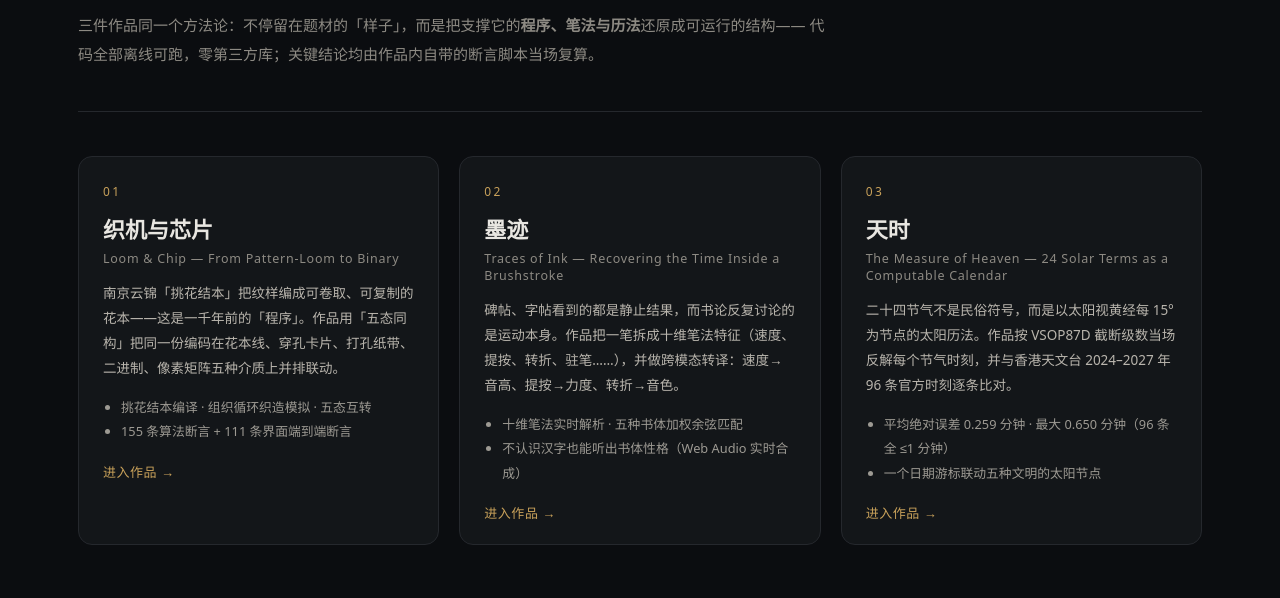
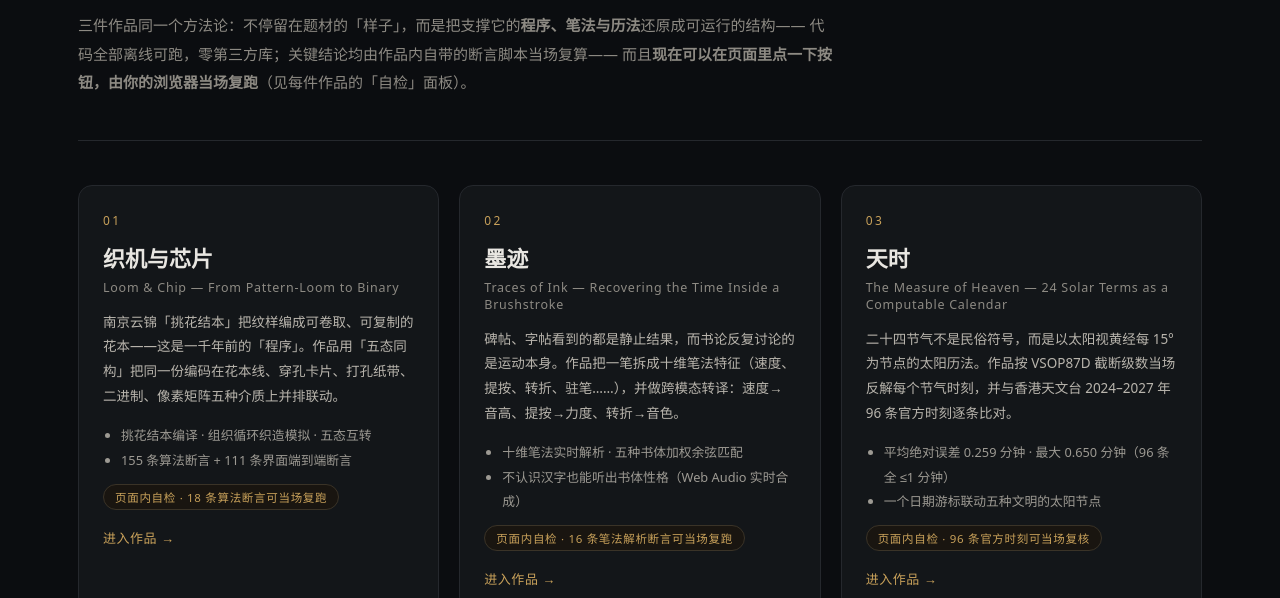
Before and after one commit to secret-justice/civilization-codes, a plain HTML site: page index.html in a window 1280 px wide. Shown: the part 219-817 px from the top of the page. Drawn offline with Linux system fonts and the light colour scheme.

Commit message:
publish: three interactive works (offline, zero-dependency)

```diff
--- a/index.html
+++ b/index.html
@@ -25,6 +25,7 @@ a.card:hover{border-color:#3b3f45;transform:translateY(-3px)}
 .card p{color:#b9b5ad;font-size:13.5px;line-height:1.85;margin:0}
 .card ul{margin:14px 0 0;padding-left:18px;color:#9d9a93;font-size:12.8px;line-height:1.9}
 .card .go{margin-top:18px;font-size:13px;color:var(--gold);letter-spacing:.04em}
+.card .chk{margin-top:12px;display:inline-block;font-size:11.5px;letter-spacing:.06em;color:var(--gold);border:1px solid #3a3327;border-radius:999px;padding:4px 11px;background:#191510}
 footer{margin-top:56px;padding-top:24px;border-top:1px solid var(--line);color:#a5a29b;font-size:12.5px;line-height:2}
 footer a{color:#c0bcb4}
 @media(max-width:560px){.wrap{padding:40px 18px 64px}}
@@ -37,7 +38,8 @@ footer a{color:#c0bcb4}
     <h1>把中国技术文明里的「编码」<br>做成可操作、可复算、可听辨的交互作品</h1>
     <p class="sub">
       三件作品同一个方法论：不停留在题材的「样子」，而是把支撑它的<b>程序、笔法与历法</b>还原成可运行的结构——
-      代码全部离线可跑，零第三方库；关键结论均由作品内自带的断言脚本当场复算。
+      代码全部离线可跑，零第三方库；关键结论均由作品内自带的断言脚本当场复算——
+      而且<b>现在可以在页面里点一下按钮，由你的浏览器当场复跑</b>（见每件作品的「自检」面板）。
     </p>
   </header>
 
@@ -49,6 +51,7 @@ footer a{color:#c0bcb4}
       <div class="en">Loom &amp; Chip — From Pattern-Loom to Binary</div>
       <p>南京云锦「挑花结本」把纹样编成可卷取、可复制的花本——这是一千年前的「程序」。作品用「五态同构」把同一份编码在花本线、穿孔卡片、打孔纸带、二进制、像素矩阵五种介质上并排联动。</p>
       <ul><li>挑花结本编译 · 组织循环织造模拟 · 五态互转</li><li>155 条算法断言 + 111 条界面端到端断言</li></ul>
+      <div class="chk">页面内自检 · 18 条算法断言可当场复跑</div>
       <div class="go">进入作品 →</div>
     </a>
 
@@ -58,6 +61,7 @@ footer a{color:#c0bcb4}
       <div class="en">Traces of Ink — Recovering the Time Inside a Brushstroke</div>
       <p>碑帖、字帖看到的都是静止结果，而书论反复讨论的是运动本身。作品把一笔拆成十维笔法特征（速度、提按、转折、驻笔……），并做跨模态转译：速度→音高、提按→力度、转折→音色。</p>
       <ul><li>十维笔法实时解析 · 五种书体加权余弦匹配</li><li>不认识汉字也能听出书体性格（Web Audio 实时合成）</li></ul>
+      <div class="chk">页面内自检 · 16 条笔法解析断言可当场复跑</div>
       <div class="go">进入作品 →</div>
     </a>
 
@@ -67,6 +71,7 @@ footer a{color:#c0bcb4}
       <div class="en">The Measure of Heaven — 24 Solar Terms as a Computable Calendar</div>
       <p>二十四节气不是民俗符号，而是以太阳视黄经每 15° 为节点的太阳历法。作品按 VSOP87D 截断级数当场反解每个节气时刻，并与香港天文台 2024–2027 年 96 条官方时刻逐条比对。</p>
       <ul><li>平均绝对误差 0.259 分钟 · 最大 0.650 分钟（96 条全 ≤1 分钟）</li><li>一个日期游标联动五种文明的太阳节点</li></ul>
+      <div class="chk">页面内自检 · 96 条官方时刻可当场复核</div>
       <div class="go">进入作品 →</div>
     </a>
   </div>
```
